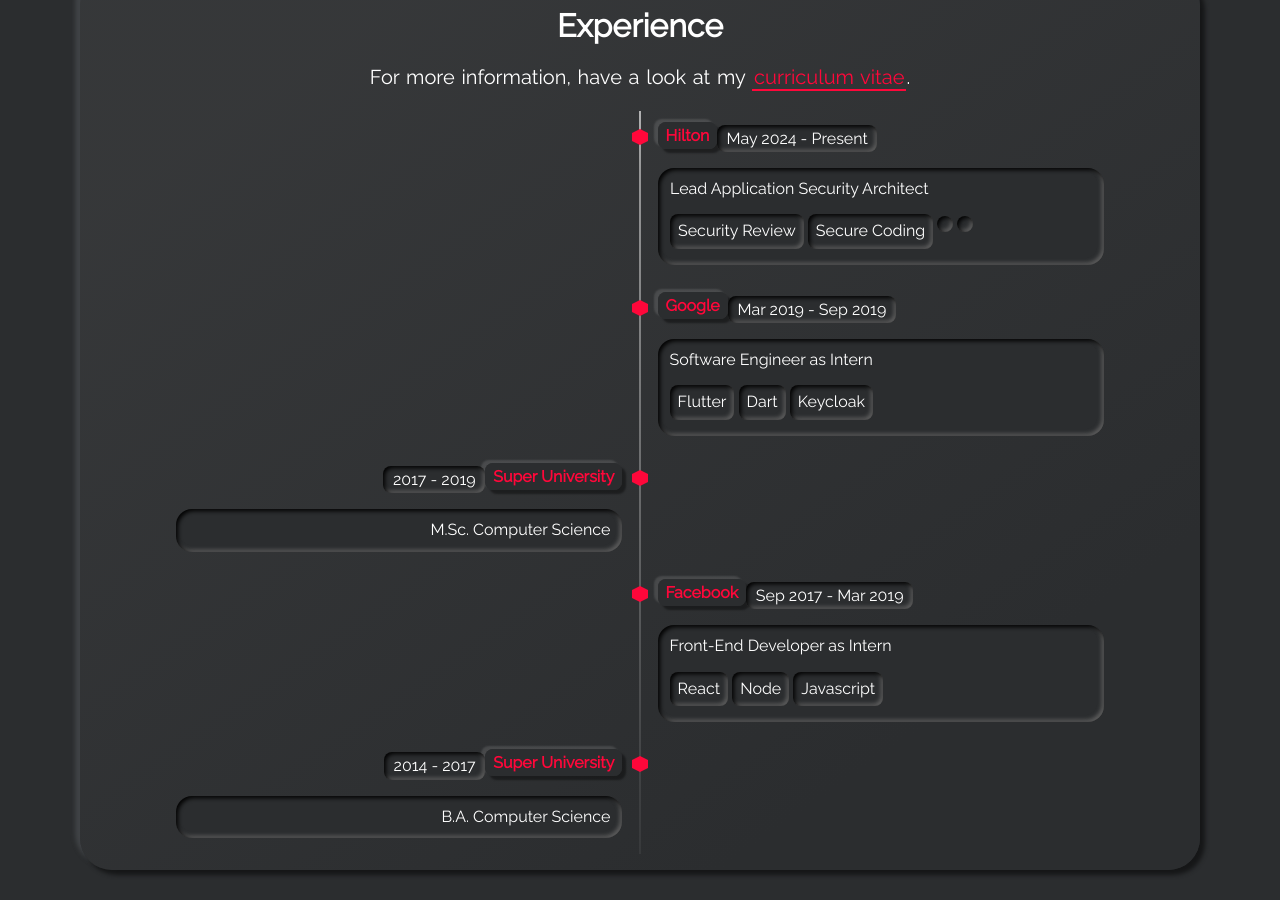
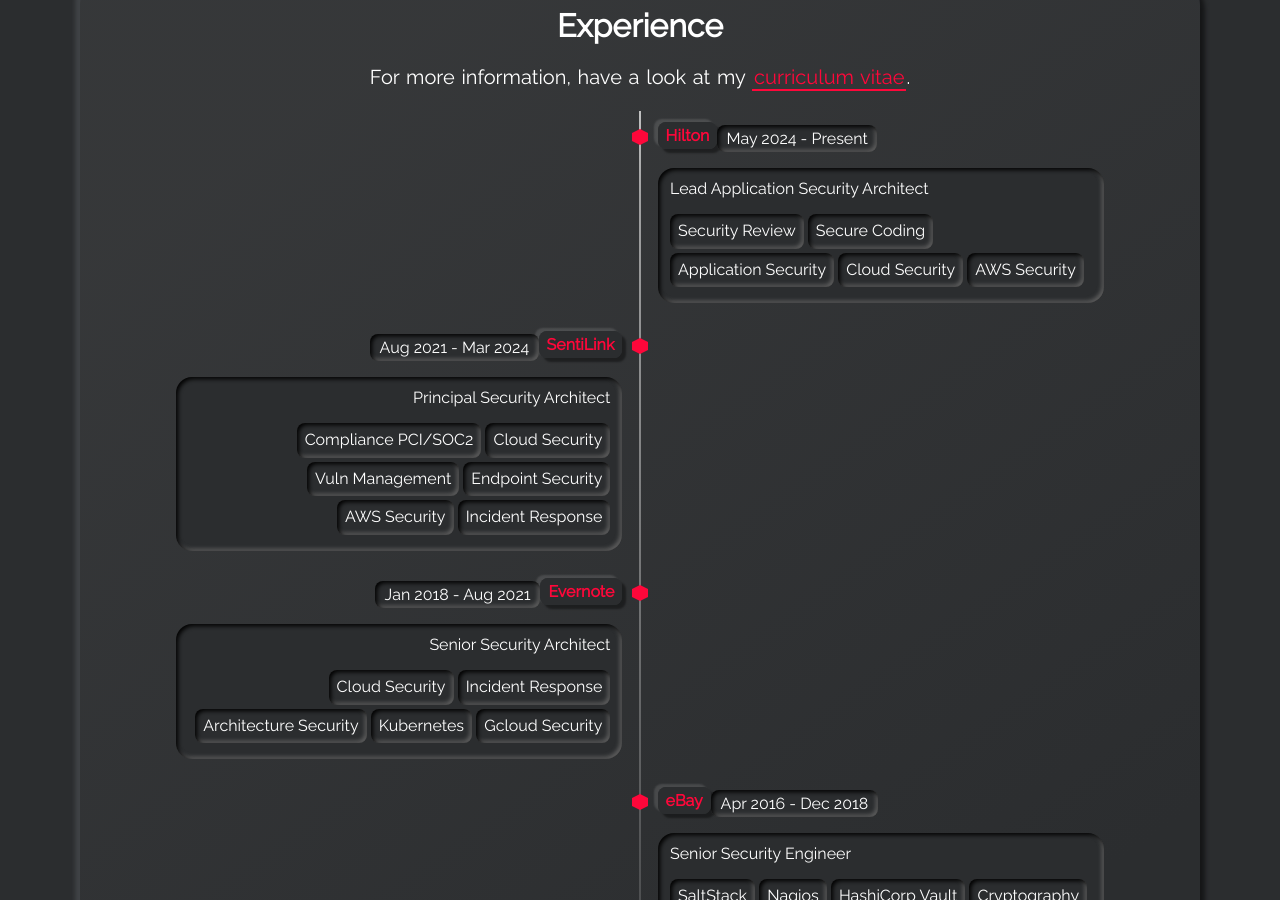
Before and after one commit to jplesperance/about, a Jekyll site: the page built from index.html, in a window 1280 px wide and 900 px high, scrolled down 2008 px. Built offline with Jekyll 4.4.1, drawn with Linux system fonts in a browser that asks for light colours; some of the changed text lies outside the part shown.

Commit message:
updated timeline with positions back to Apixio

```diff
--- a/_data/timeline.yml
+++ b/_data/timeline.yml
@@ -24,38 +24,57 @@
   tags:
     - tag: Security Review
     - tag: Secure Coding
-    - tag:
-    - tag:
+    - tag: Application Security
+    - tag: Cloud Security
+    - tag: AWS Security
   timeline-side: right
 
-- title: Google
-  title-url: https://example.com/
-  date: Mar 2019 - Sep 2019
-  subtitle: Software Engineer as Intern
+- title: SentiLink
+  title-url: https://www.sentilink.com/
+  date: Aug 2021 - Mar 2024
+  subtitle: Principal Security Architect
   tags:
-    - tag: Flutter
-    - tag: Dart
-    - tag: Keycloak
+    - tag: Compliance PCI/SOC2
+    - tag: Cloud Security
+    - tag: Vuln Management
+    - tag: Endpoint Security
+    - tag: AWS Security
+    - tag: Incident Response
+  timeline-side: left
+
+- title: Evernote
+  title-url: https://evernote.com/
+  date: Jan 2018 - Aug 2021
+  subtitle: Senior Security Architect
+  tags:
+    - tag: Cloud Security
+    - tag: Incident Response
+    - tag: Architecture Security
+    - tag: Kubernetes
+    - tag: Gcloud Security
+  timeline-side: left
+
+- title: eBay
+  title-url: https://ebay.com/
+  date: Apr 2016 - Dec 2018
+  subtitle: Senior Security Engineer
+  tags:
+    - tag: SaltStack
+    - tag: Nagios
+    - tag: HashiCorp Vault
+    - tag: Cryptography
+    - tag: Security Operations
   timeline-side: right
 
-- title: Super University
-  title-url: https://example.com/
-  date: 2017 - 2019
-  subtitle: M.Sc. Computer Science
+- title: Apixio
+  title-url: https://apixio.com/
+  date: Jan 2015 - Apr 2016
+  subtitle: Manager, Devops
+  tags:
+    - tag: SaltStack
+    - tag: Cloud Security
+    - tag: HashiCorp Consul
+    - tag: HashiCorp Vault
+    - tag: Ansible
+    - tag: AWS Security
   timeline-side: left
-
-- title: Facebook
-  title-url: https://example.com/
-  date: Sep 2017 - Mar 2019
-  subtitle: Front-End Developer as Intern
-  tags:
-    - tag: React
-    - tag: Node
-    - tag: Javascript
-  timeline-side: right
-
-- title: Super University
-  title-url: https://example.com/
-  date: 2014 - 2017
-  subtitle: B.A. Computer Science
-  timeline-side: left
```
